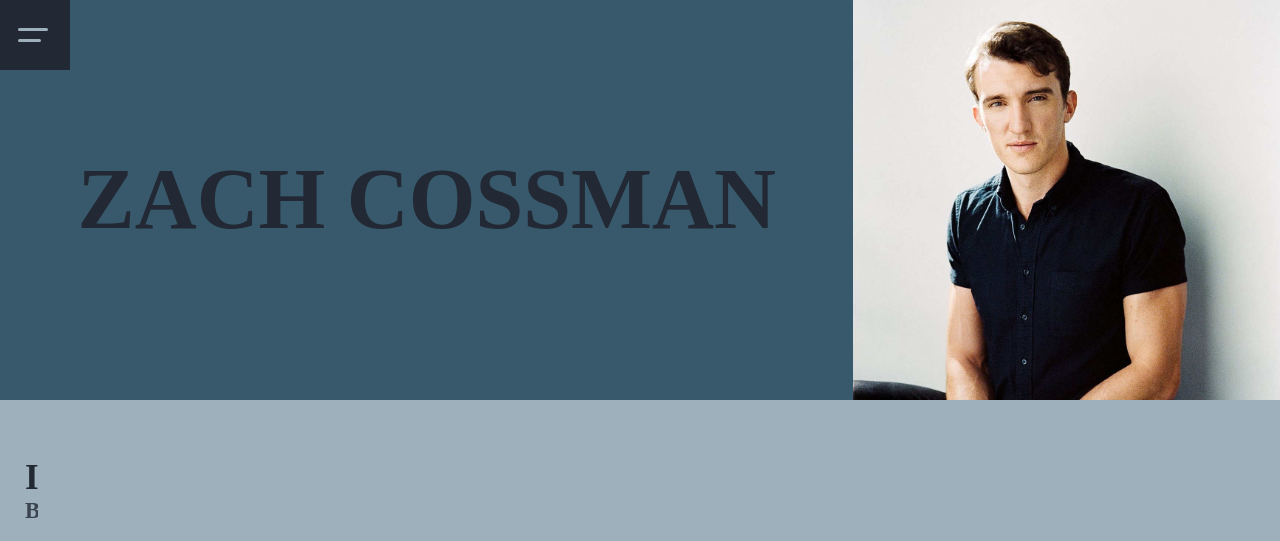
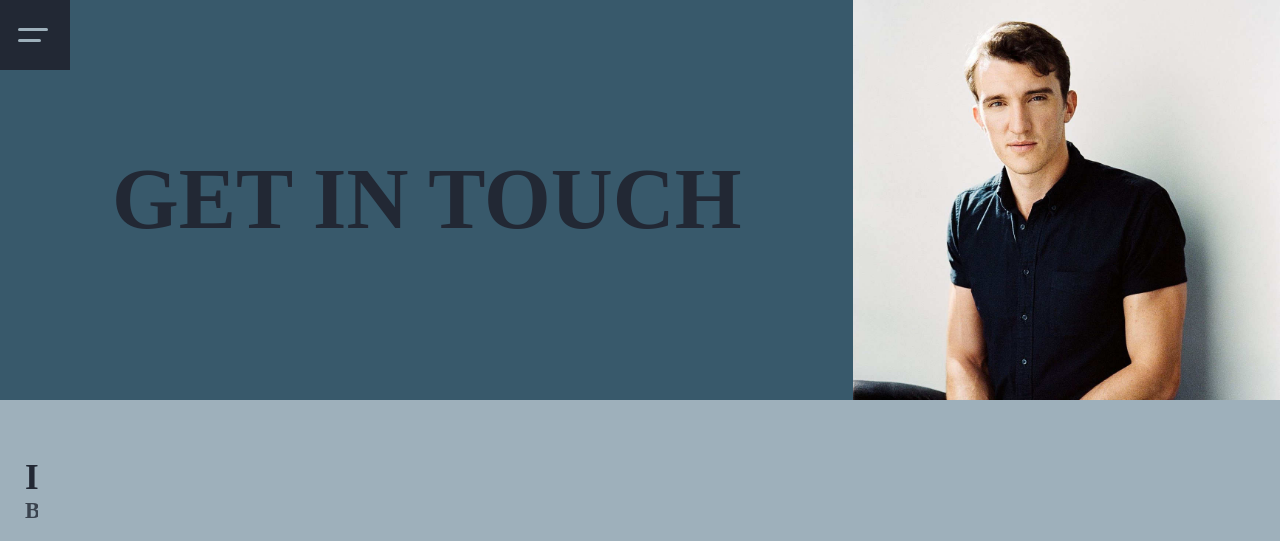
Before and after one commit to Zachcos/ZachCossmanV4_Gatsby, a Gatsby site: page /contact in a window 1280 px wide. Shown: the top 541 px of the page. Built offline with nearby package versions, Linux system fonts and the light colour scheme; Gatsby itself is replaced by a stand-in of ours; a web font is replaced by a local one.

Commit message:
Refactor HeroText component to take in text prop

```diff
--- a/src/components/heroText.js
+++ b/src/components/heroText.js
@@ -25,11 +25,11 @@ const NameBox = styled.div`
   }
 `;
 
-export default function HeroText({ area }) {
+export default function HeroText({ area, text }) {
   return (
     <NameBox style={{ gridArea: area }}>
       <div className="container">
-        <h1>Zach Cossman</h1>
+        <h1>{text}</h1>
       </div>
     </NameBox>
   );
--- a/src/pages/contact.js
+++ b/src/pages/contact.js
@@ -1,5 +1,4 @@
 import React from 'react';
-import styled from 'styled-components';
 import { color } from '../imports/variables';
 import HeroText from '../components/heroText';
 import TextBox from '../components/textBox';
@@ -24,7 +23,7 @@ export default function Contact() {
 
   return (
     <>
-      <HeroText area="one" />
+      <HeroText text="get in touch" area="one" />
       <TextBox area="two" content={agentDetails} theme="light">
         <a
           href="mailto: zachcos@gmail.com"
--- a/src/pages/index.js
+++ b/src/pages/index.js
@@ -20,7 +20,7 @@ export default function Home() {
 
   return (
     <>
-      <HeroText area="one" />
+      <HeroText text="Zach Cossman" area="one" />
       <PhotoBox image={headshot} area="two" />
       <TextBox area="three" content={gig}>
         <p className="body">
```
